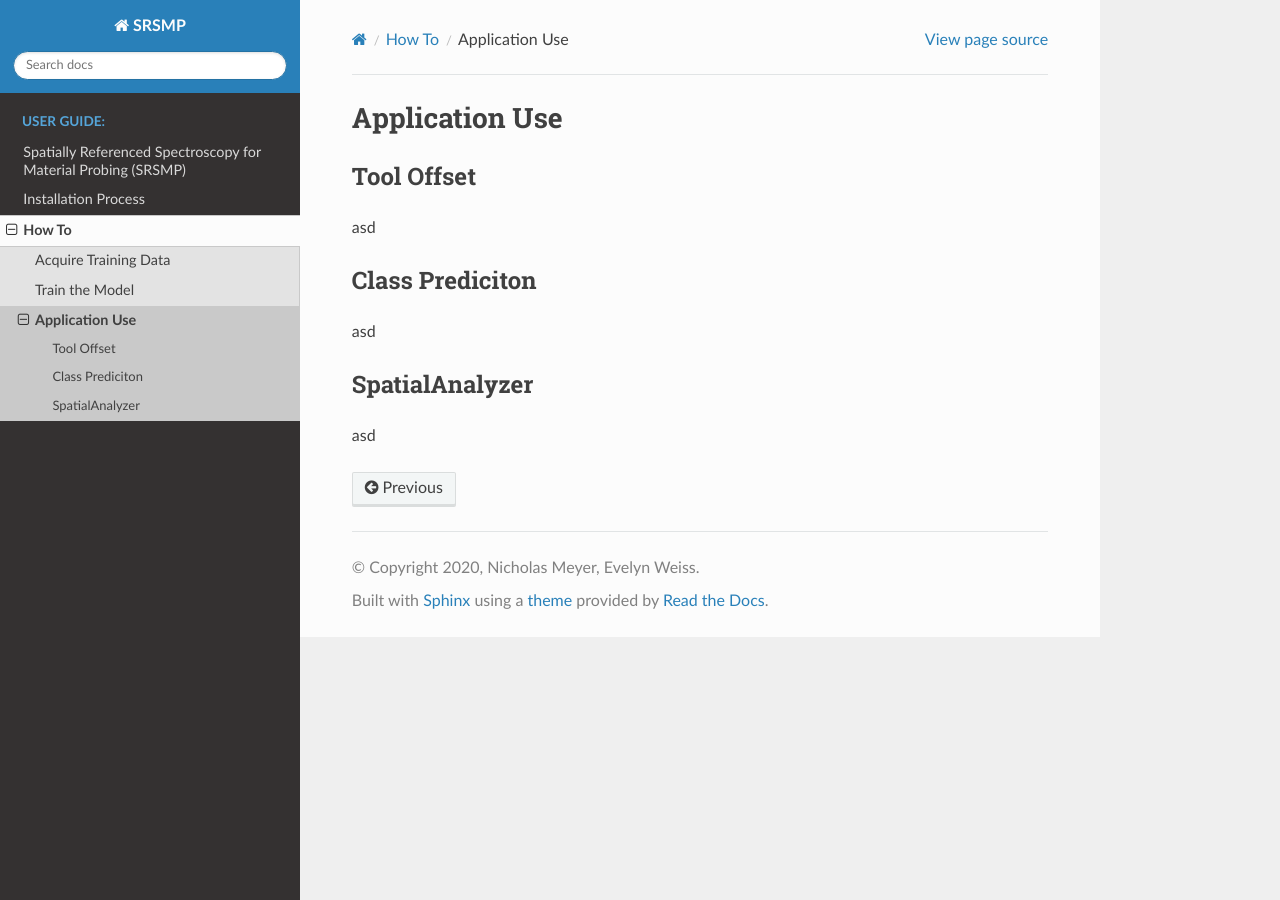
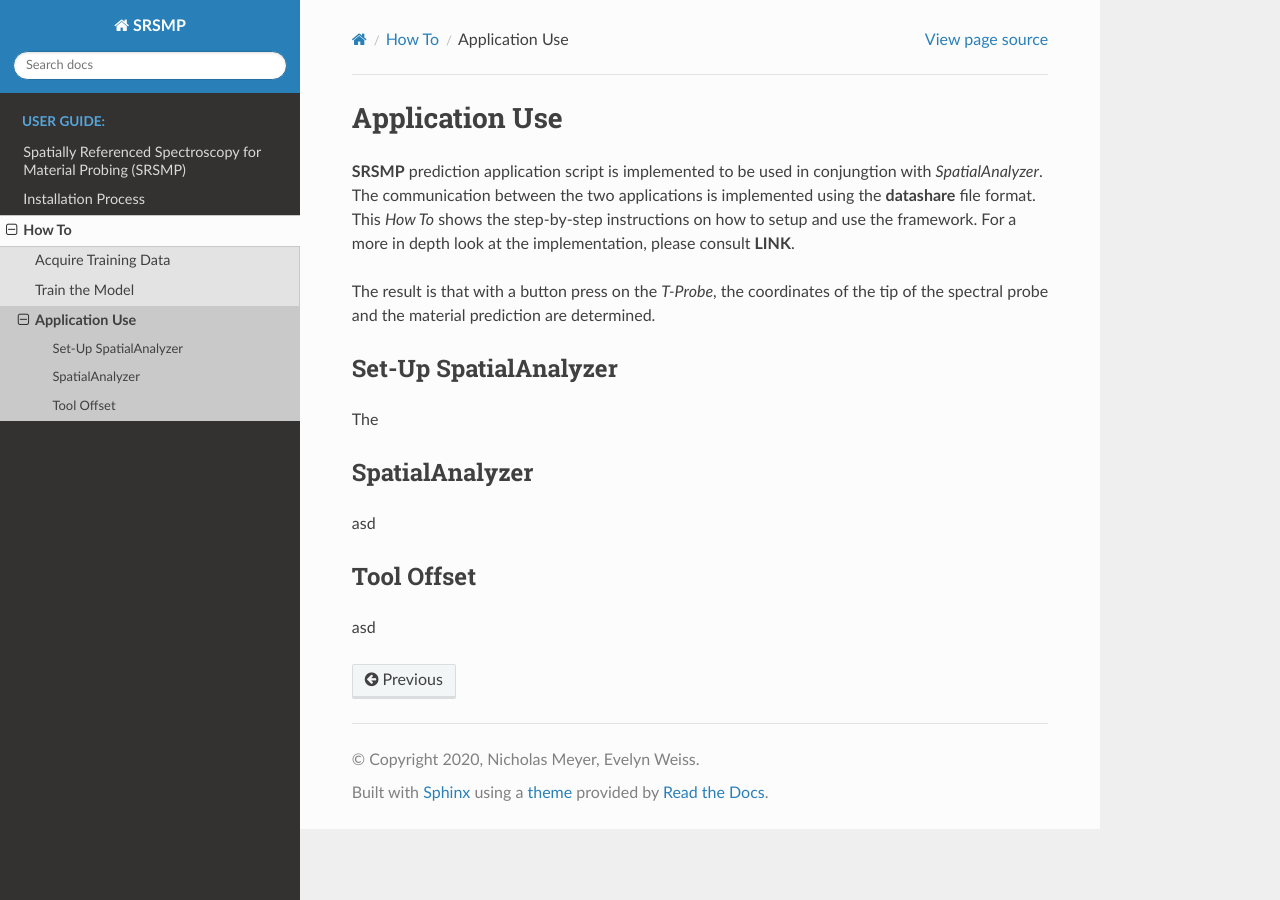
Before and after one commit to NixtonM/srsmp, a Sphinx documentation site: the page built from docs/source/content/htpred.rst, in a window 1280 px wide. Built offline with Sphinx 7.4.7 and the Read the Docs theme 2.0.0, drawn with Linux system fonts in a browser that asks for light colours.

```diff
--- a/docs/source/content/htpred.rst
+++ b/docs/source/content/htpred.rst
@@ -1,14 +1,23 @@
 Application Use
 ===============
+
+**SRSMP** prediction application script is implemented to be used in conjungtion with
+*SpatialAnalyzer*. The communication between the two applications is implemented using
+the **datashare** file format. This *How To* shows the step-by-step instructions on how
+to setup and use the framework. For a more in depth look at the implementation, please
+consult **LINK**.
+
+The result is that with a button press on the *T-Probe*, the coordinates of the tip of the
+spectral probe and the material prediction are determined.
+
+Set-Up SpatialAnalyzer
+----------------------
+The
+
+SpatialAnalyzer
+---------------
+asd
 
 Tool Offset
 -----------
 asd
-
-Class Prediciton
-----------------
-asd
-
-SpatialAnalyzer
----------------
-asd
```
Also changed, not shown: 4 other files.
